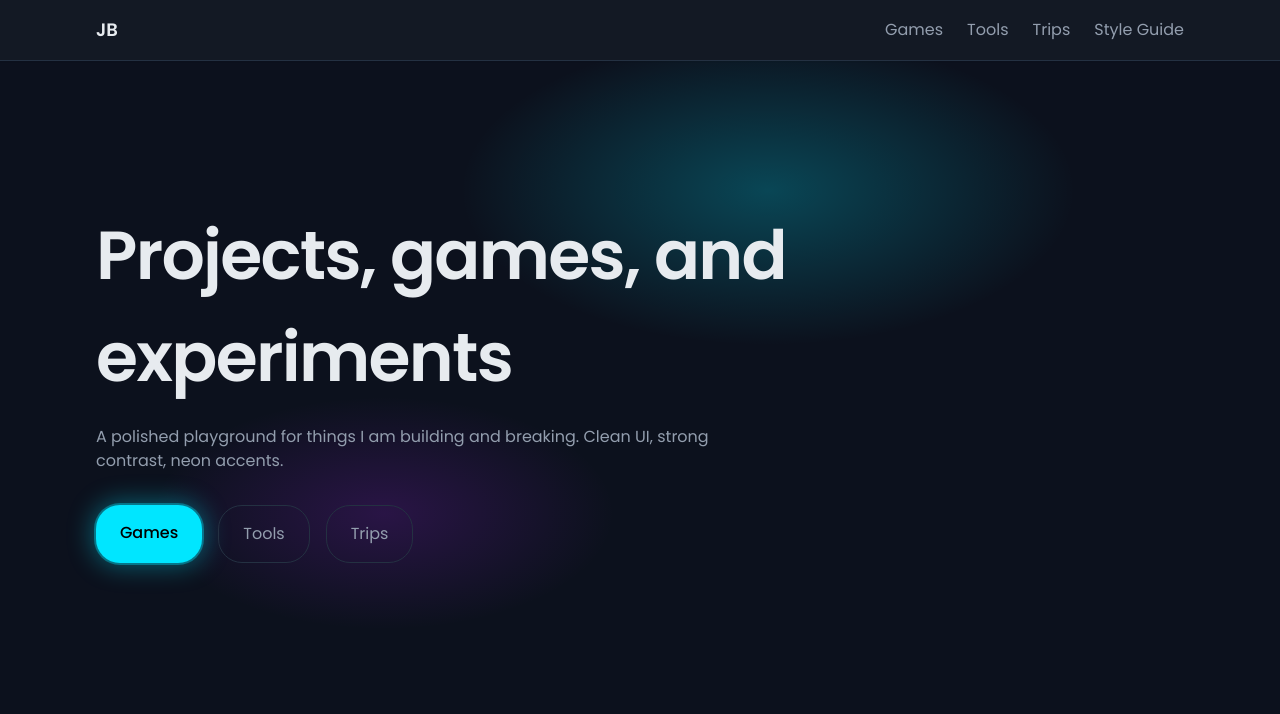
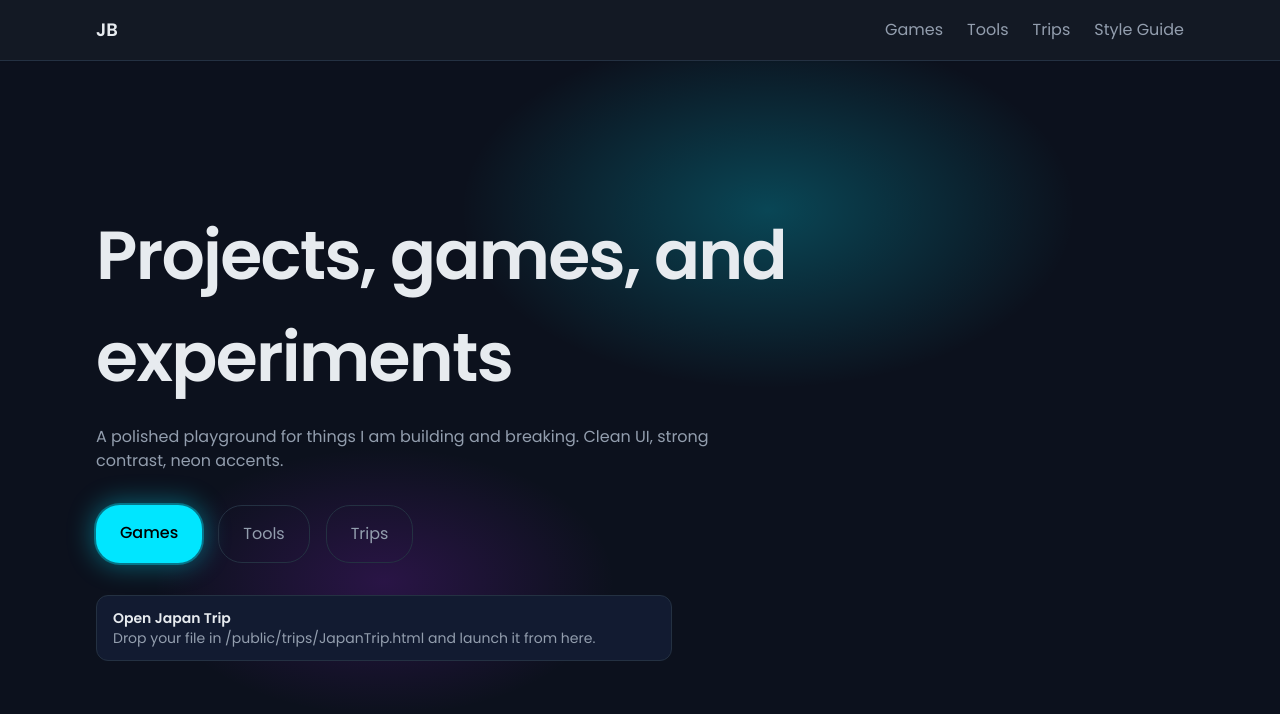
Before and after one commit to ferynd/Website, a Next.js app: page / in a window 1280 px wide. Shown: the top 714 px of the page. Built offline with nearby package versions, Linux system fonts and the light colour scheme.

Commit message:
feat: add drop-in Japan trip page routing from home and trips

```diff
--- a/app/page.tsx
+++ b/app/page.tsx
@@ -8,6 +8,14 @@ const ctaLinks = [
   { href: '/games', label: 'Games' },
   { href: '/tools', label: 'Tools' },
   { href: '/trips', label: 'Trips' },
+];
+
+const featuredLinks = [
+  {
+    href: '/trips/JapanTrip.html',
+    label: 'Open Japan Trip',
+    description: 'Drop your file in /public/trips/JapanTrip.html and launch it from here.',
+  },
 ];
 
 export default function Home() {
@@ -36,6 +44,18 @@ export default function Home() {
               </Link>
             ))}
           </div>
+          <div className="mt-8 grid gap-3 sm:max-w-xl">
+            {featuredLinks.map((link) => (
+              <Link
+                key={link.href}
+                href={link.href}
+                className="rounded-xl border border-border bg-surface-1 px-4 py-3 transition-all duration-200 ease-in-out hover:border-accent focus-ring"
+              >
+                <p className="text-sm font-semibold text-text">{link.label}</p>
+                <p className="text-sm text-text-2">{link.description}</p>
+              </Link>
+            ))}
+          </div>
         </div>
       </section>
     </main>
--- a/app/trips/page.tsx
+++ b/app/trips/page.tsx
@@ -10,6 +10,12 @@ import { ArrowRight, Map } from 'lucide-react';
 const cardIconSize = 24;
 
 const tripList = [
+  {
+    name: 'Japan Trip',
+    description: 'Drop-in page path: /public/trips/JapanTrip.html (served at /trips/JapanTrip.html).',
+    href: '/trips/JapanTrip.html',
+    icon: <Map size={cardIconSize} className="text-accent" />,
+  },
   {
     name: 'Chicago Trip Itinerary',
     description: 'An itinerary for a trip to Chicago (Static HTML).',
```
Also changed, not shown: public/trips/JapanTrip.html (added, +24 -0 lines).
